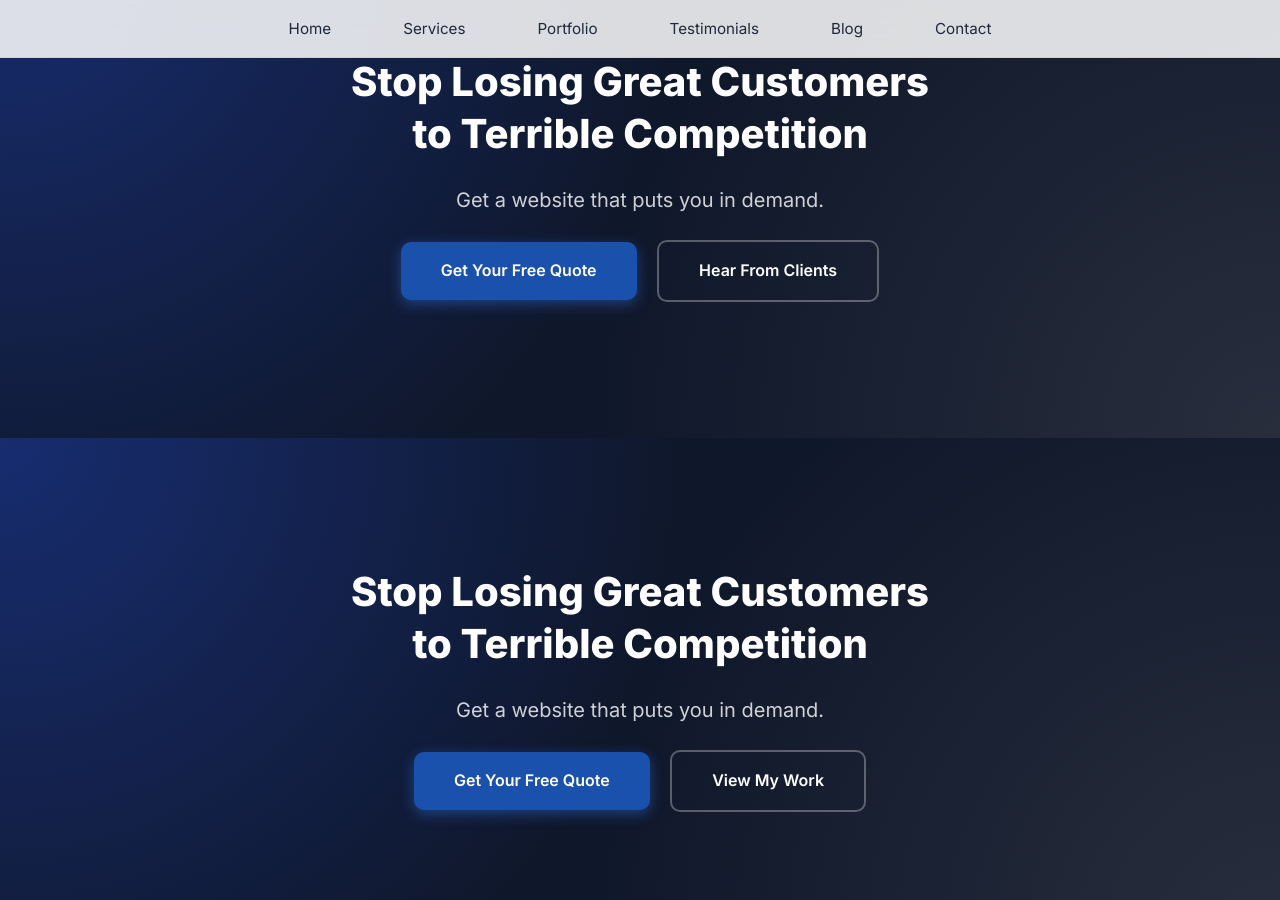
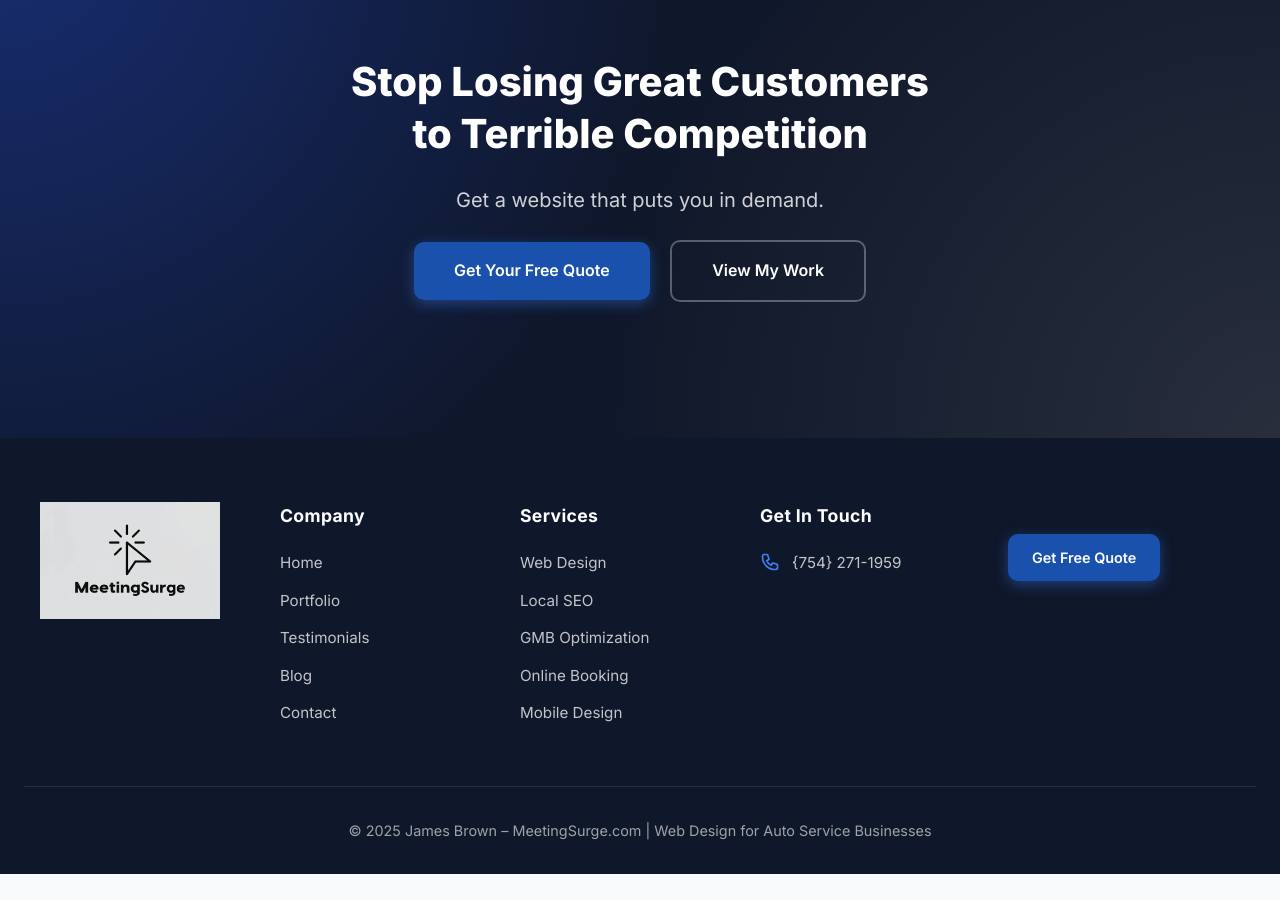
Before and after one commit to JamesBrownR/MeetingSurge, a Jekyll site: the page built from portfolio/index.html, in a window 1280 px wide and 900 px high, scrolled down 9808 px. Built offline with Jekyll 4.4.1, drawn with Linux system fonts in a browser that asks for light colours; after the commit the page ends 10682 px from its top, so only the background shows below that.

Commit message:
Update index.html

```diff
--- a/portfolio/index.html
+++ b/portfolio/index.html
@@ -572,10 +572,5 @@
   </div>
 </section>
 
-<div class="cta-section">
-  <h2>Stop Losing Great Customers<br>to Terrible Competition</h2>
-  <p>Get a website that puts you in demand.</p>
-  <a href="/contact" class="cta-button">Get Your Free Quote</a>
-  <a href="/testimonials" class="cta-button cta-button-secondary">Hear From Clients</a>
-</div>
+
  <script src="/scripts.js"></script>
```
